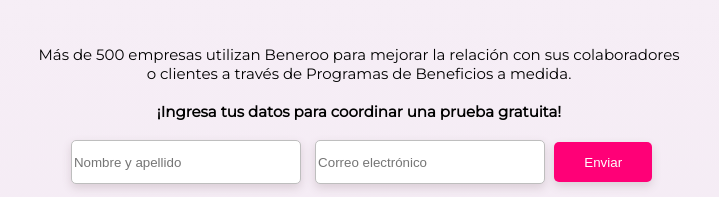
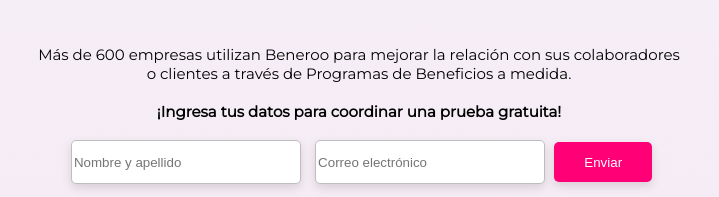
Before and after one commit to martinpalomeque/Beneroo, a website: page index.html in a window 1280 px wide. Shown: the part 280-477 px from the top of the page, 281-1000 px from the left. Drawn offline with Linux system fonts and the light colour scheme; a web font is replaced by a local one.

Commit message:
correcciones

```diff
--- a/index.html
+++ b/index.html
@@ -48,7 +48,7 @@
         <!--PRESENTACIÓN-->
     <section id="presentacion">
         <h1>Somos la fidelización entre tus colaboradores y tu compañía</h1>
-        <p id="textoPresentacion">Más de 500 empresas utilizan Beneroo para mejorar la relación con sus colaboradores<br> o clientes a través de Programas de Beneficios a medida.
+        <p id="textoPresentacion">Más de 600 empresas utilizan Beneroo para mejorar la relación con sus colaboradores<br> o clientes a través de Programas de Beneficios a medida.
 
         <br><br><strong>¡Ingresa tus datos para coordinar una prueba gratuita!</strong></p>
         <br>
```
